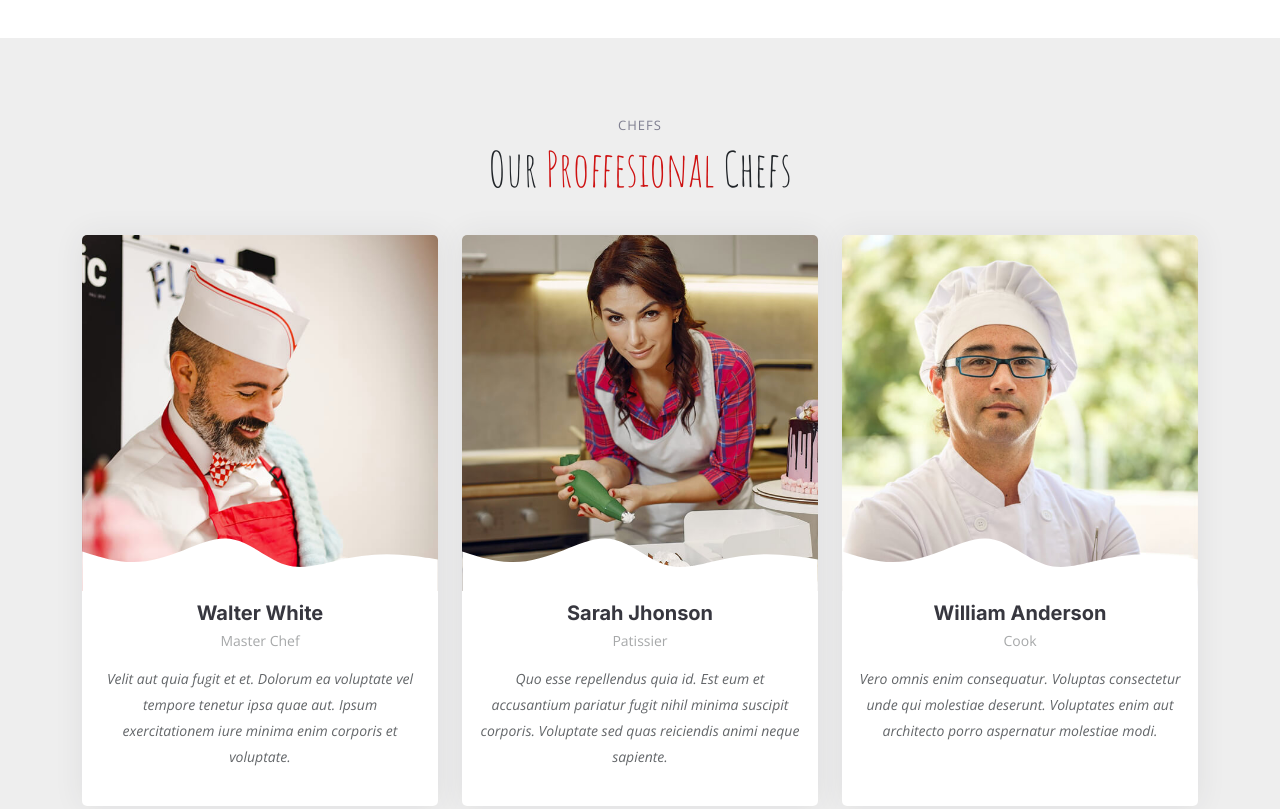
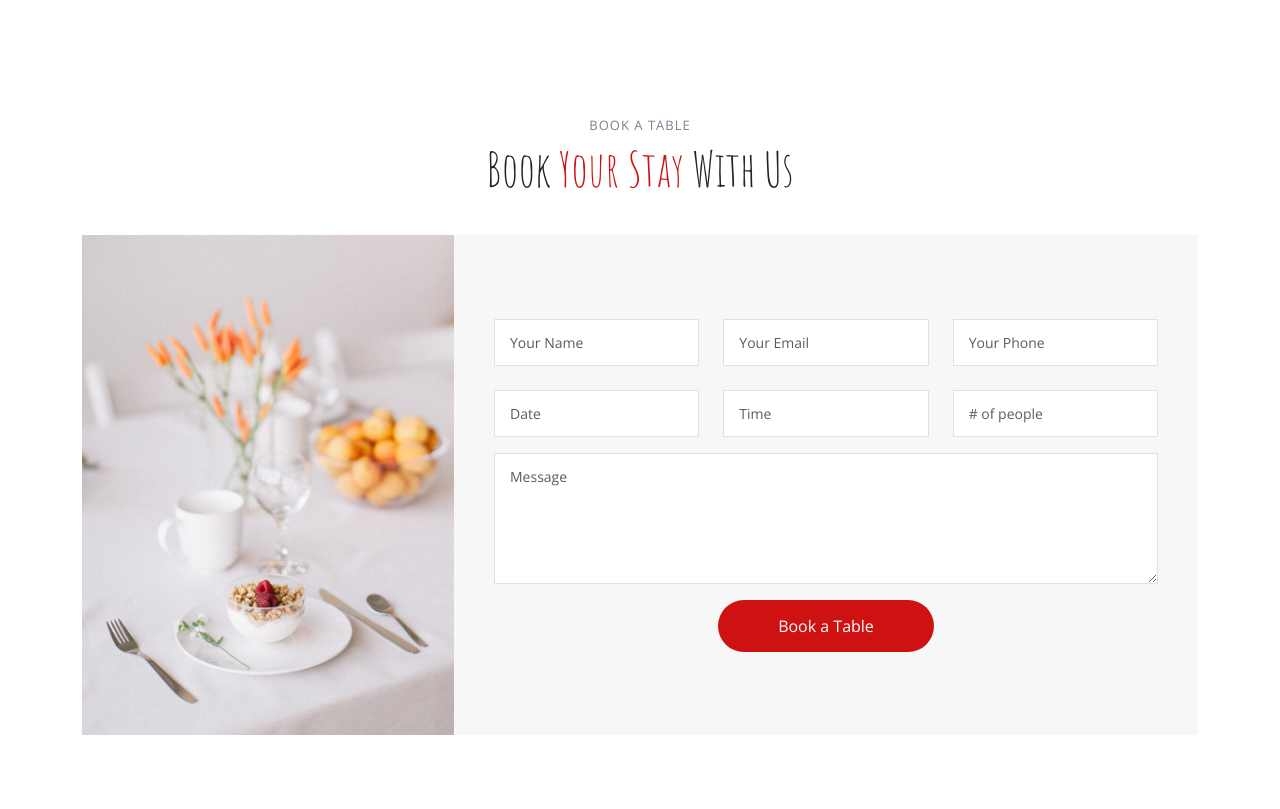
Before and after one commit to Coder-vee/Primara_Cakes, a website: page index.html in a window 1280 px wide. Shown: the part 3980-4789 px from the top of the page. Drawn offline with nearby package versions, Linux system fonts and the light colour scheme.

Commit message:
Delete the chef section

```diff
--- a/index.html
+++ b/index.html
@@ -744,78 +744,6 @@
       </div>
     </section><!-- End Events Section -->
 
-    <!-- ======= Chefs Section ======= -->
-    <section id="chefs" class="chefs section-bg">
-      <div class="container" data-aos="fade-up">
-
-        <div class="section-header">
-          <h2>Chefs</h2>
-          <p>Our <span>Proffesional</span> Chefs</p>
-        </div>
-
-        <div class="row gy-4">
-
-          <div class="col-lg-4 col-md-6 d-flex align-items-stretch" data-aos="fade-up" data-aos-delay="100">
-            <div class="chef-member">
-              <div class="member-img">
-                <img src="assets/img/chefs/chefs-1.jpg" class="img-fluid" alt="">
-                <div class="social">
-                  <a href=""><i class="bi bi-twitter"></i></a>
-                  <a href=""><i class="bi bi-facebook"></i></a>
-                  <a href=""><i class="bi bi-instagram"></i></a>
-                  <a href=""><i class="bi bi-linkedin"></i></a>
-                </div>
-              </div>
-              <div class="member-info">
-                <h4>Walter White</h4>
-                <span>Master Chef</span>
-                <p>Velit aut quia fugit et et. Dolorum ea voluptate vel tempore tenetur ipsa quae aut. Ipsum exercitationem iure minima enim corporis et voluptate.</p>
-              </div>
-            </div>
-          </div><!-- End Chefs Member -->
-
-          <div class="col-lg-4 col-md-6 d-flex align-items-stretch" data-aos="fade-up" data-aos-delay="200">
-            <div class="chef-member">
-              <div class="member-img">
-                <img src="assets/img/chefs/chefs-2.jpg" class="img-fluid" alt="">
-                <div class="social">
-                  <a href=""><i class="bi bi-twitter"></i></a>
-                  <a href=""><i class="bi bi-facebook"></i></a>
-                  <a href=""><i class="bi bi-instagram"></i></a>
-                  <a href=""><i class="bi bi-linkedin"></i></a>
-                </div>
-              </div>
-              <div class="member-info">
-                <h4>Sarah Jhonson</h4>
-                <span>Patissier</span>
-                <p>Quo esse repellendus quia id. Est eum et accusantium pariatur fugit nihil minima suscipit corporis. Voluptate sed quas reiciendis animi neque sapiente.</p>
-              </div>
-            </div>
-          </div><!-- End Chefs Member -->
-
-          <div class="col-lg-4 col-md-6 d-flex align-items-stretch" data-aos="fade-up" data-aos-delay="300">
-            <div class="chef-member">
-              <div class="member-img">
-                <img src="assets/img/chefs/chefs-3.jpg" class="img-fluid" alt="">
-                <div class="social">
-                  <a href=""><i class="bi bi-twitter"></i></a>
-                  <a href=""><i class="bi bi-facebook"></i></a>
-                  <a href=""><i class="bi bi-instagram"></i></a>
-                  <a href=""><i class="bi bi-linkedin"></i></a>
-                </div>
-              </div>
-              <div class="member-info">
-                <h4>William Anderson</h4>
-                <span>Cook</span>
-                <p>Vero omnis enim consequatur. Voluptas consectetur unde qui molestiae deserunt. Voluptates enim aut architecto porro aspernatur molestiae modi.</p>
-              </div>
-            </div>
-          </div><!-- End Chefs Member -->
-
-        </div>
-
-      </div>
-    </section><!-- End Chefs Section -->
 
     <!-- ======= Book A Table Section ======= -->
     <section id="book-a-table" class="book-a-table">
```
